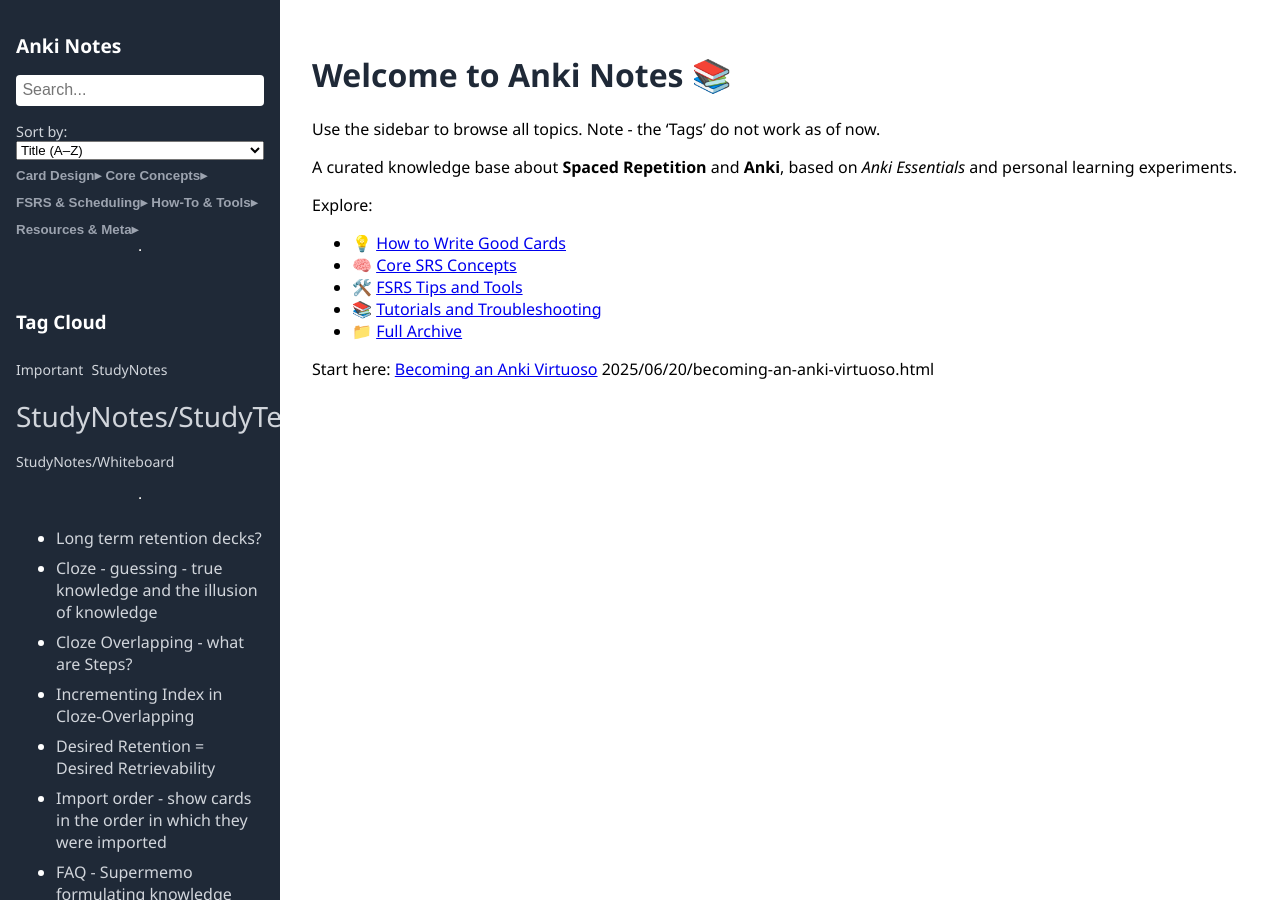
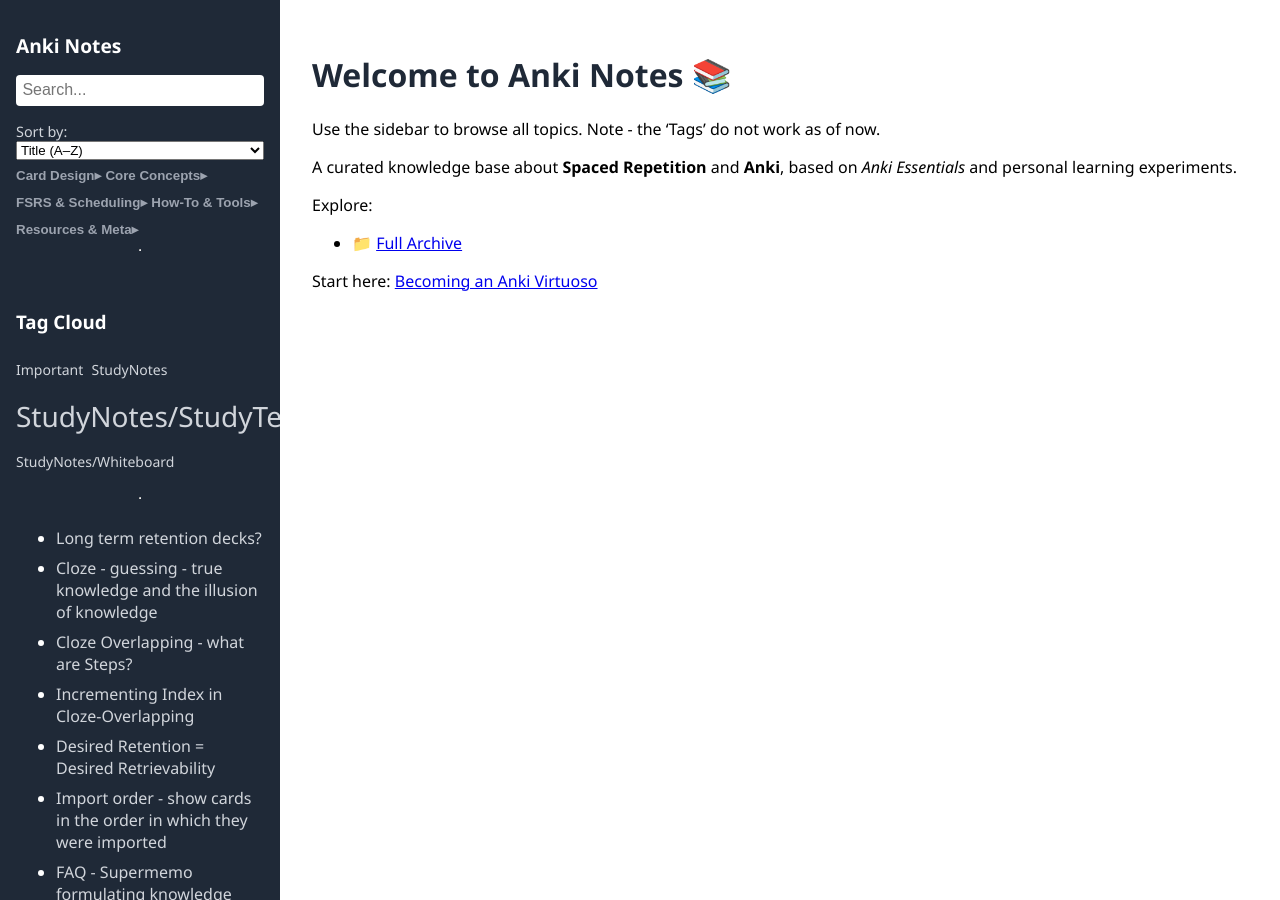
Before and after one commit to saraf/ankinotes, a Jekyll site: the page built from index.md, in a window 1280 px wide. Built offline with Jekyll 4.4.1, drawn with Linux system fonts in a browser that asks for light colours.

Commit message:
Remove broken tag links from index

```diff
--- a/index.md
+++ b/index.md
@@ -11,11 +11,6 @@
 A curated knowledge base about **Spaced Repetition** and **Anki**, based on *Anki Essentials* and personal learning experiments.
 
 Explore:
-- 💡 [How to Write Good Cards](/ankinotes/tags/#CardDesign)
-- 🧠 [Core SRS Concepts](/ankinotes/tags/#CoreConcepts)
-- 🛠️ [FSRS Tips and Tools](/ankinotes/tags/#FSRS)
-- 📚 [Tutorials and Troubleshooting](/ankinotes/tags/#HowTo)
 - 📁 [Full Archive](/ankinotes/archive)
 
 Start here: [Becoming an Anki Virtuoso](/ankinotes/2025/06/20/becoming-an-anki-virtuoso.html)
-2025/06/20/becoming-an-anki-virtuoso.html
```
